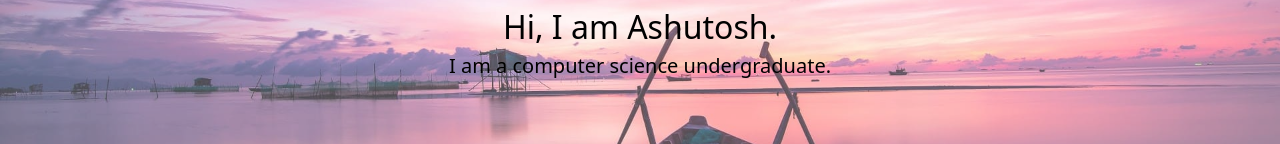
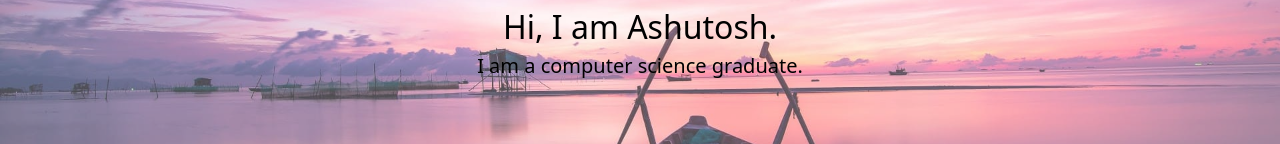
Before and after one commit to Ashutosh-4485/ashu-kun, a plain HTML site: page index.html in a window 1280 px wide. Shown: the part 313-457 px from the top of the page. Drawn offline with nearby package versions, Linux system fonts and the light colour scheme.

Commit message:
Update index.html

```diff
--- a/index.html
+++ b/index.html
@@ -64,7 +64,7 @@
 		<img id="intro" src="background.jpg" class="d-block w-100" alt="Image Not Acailable" style="opacity: 70%;width: 100%;">
 		<div class="centered" style="color:black">
 			<h2>Hi, I am Ashutosh.</h2>
-			<h5>I am a computer science undergraduate.<h5>
+			<h5>I am a computer science graduate.<h5>
 		</div>
 	  </div>
 
```
